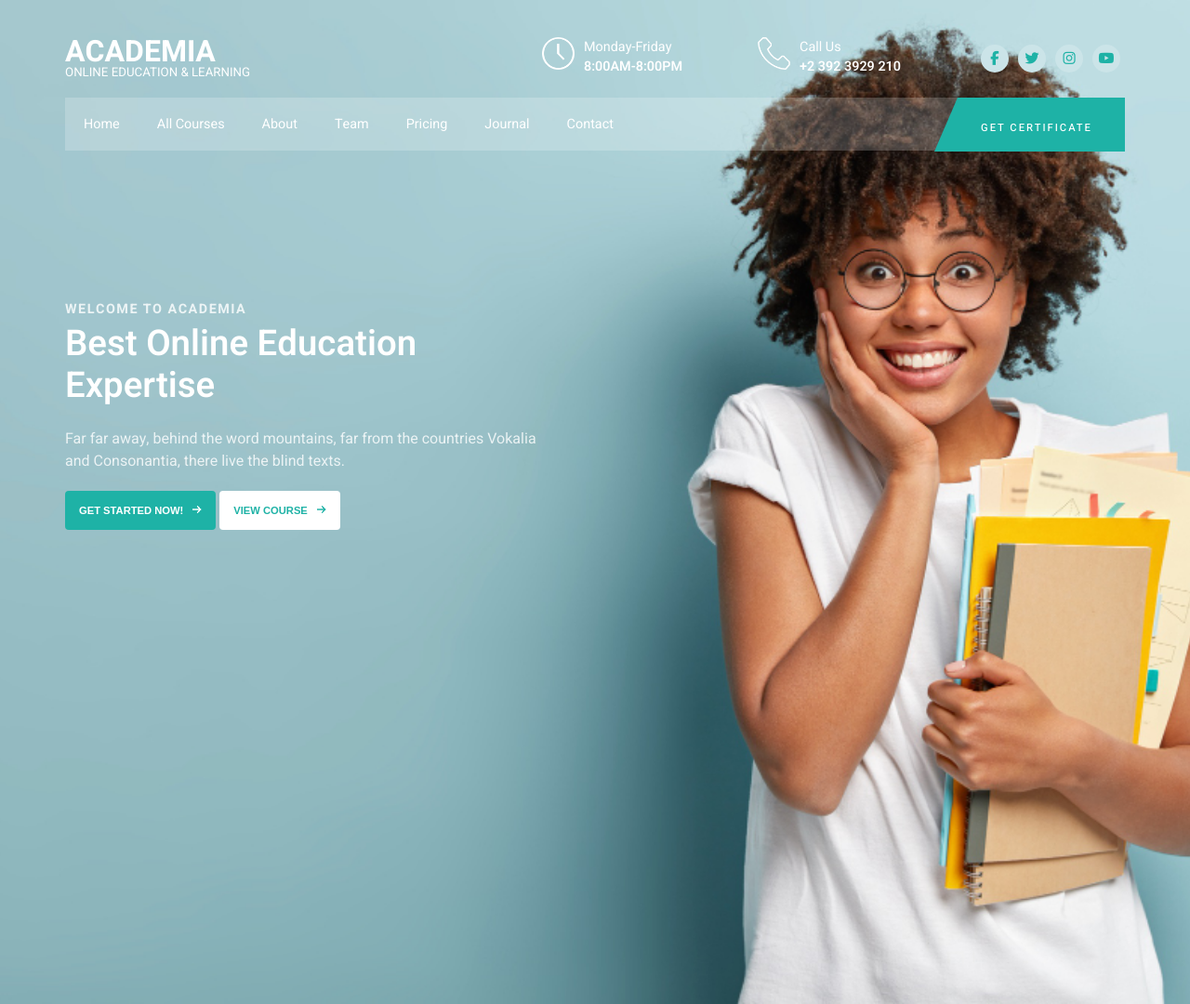
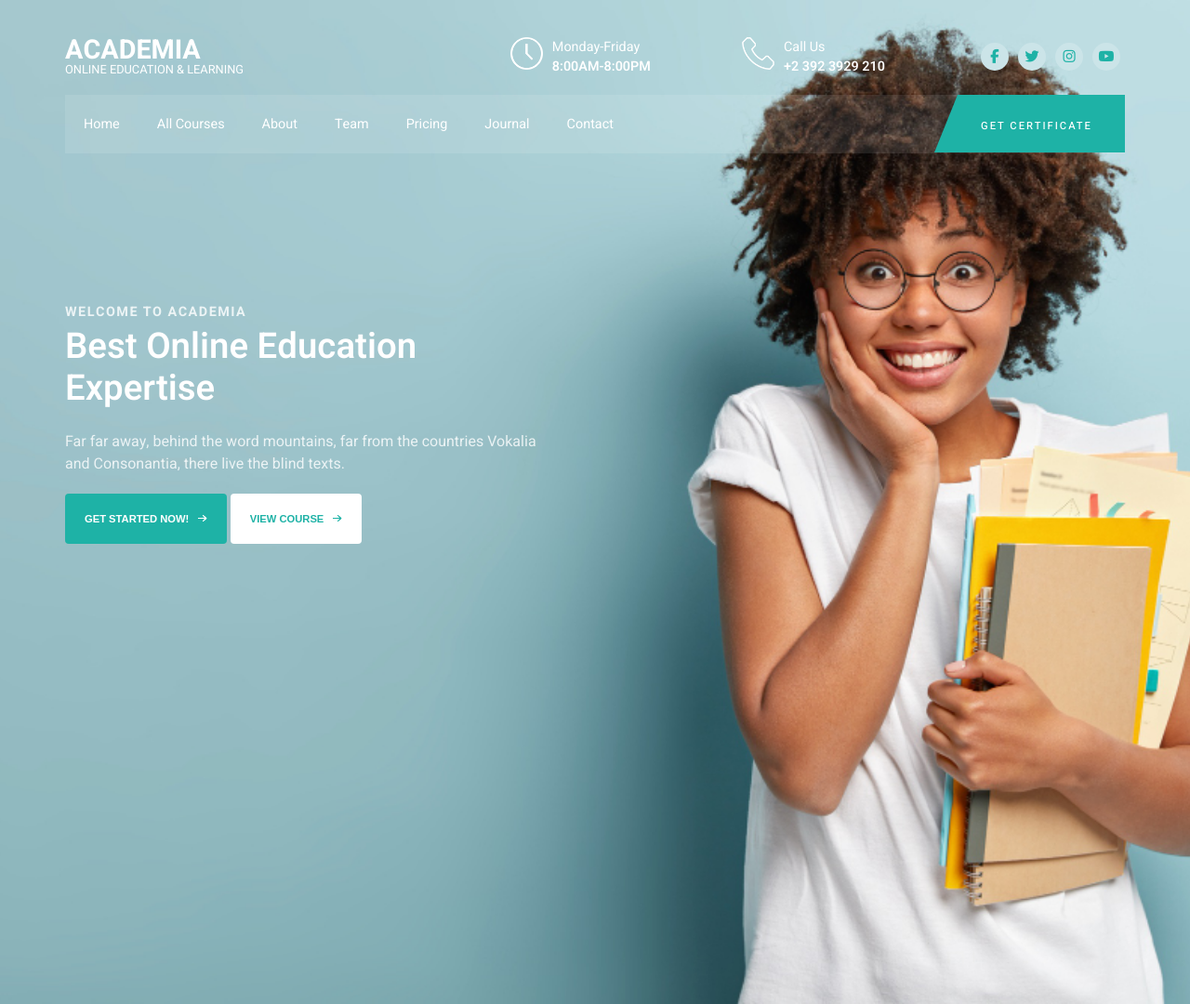
Before and after one commit to ebokes/academia_project, a plain HTML site: page index.html in a window 1280 px wide. Shown: the whole page at 93% size. Drawn offline with Linux system fonts and the light colour scheme.

Commit message:
final commit

```diff
--- a/index.html
+++ b/index.html
@@ -6,7 +6,7 @@
    <meta http-equiv="X-UA-Compatible" content="IE=edge">
    <meta name="viewport" content="width=device-width, initial-scale=1.0">
    <link rel="preconnect" href="https://fonts.gstatic.com">
-   <link href="https://fonts.googleapis.com/css2?family=Heebo:wght@100;200;300;400;500;600;700;800;900&display=swap"
+   <link href="https://fonts.googleapis.com/css2?family=Heebo:wght@400;500;600;700;800&display=swap"
       rel="stylesheet">
    <link rel="stylesheet" href="style.css">
    <script src="https://kit.fontawesome.com/a076d05399.js"></script>
@@ -83,7 +83,7 @@
          <div class="space"></div>
 
          <!-- Body -->
-         <aside>
+         <section>
             <div class="col">
                <h4 class="welcome">welcome to academia</h4>
                <p class="best">Best Online Education Expertise</p>
@@ -99,7 +99,7 @@
                <button class="btn2">view course<span><img class="arrow" src="img/green arrow.png"
                         alt="green-arrow"></span></button>
             </div>
-         </aside>
+         </section>
       </div>
    </div>
 </body>
--- a/style.css
+++ b/style.css
@@ -30,18 +30,19 @@ header{
 .logo-text1{
  margin:0;
  text-transform: uppercase;
- font-size: 2em;
+ font-size: 1.8em;
  font-weight: 700;
 }
 .logo-text2{
  margin:0;
+ font-size: 0.8em;
  text-transform: uppercase;
  font-weight: 400;
 }
 .clock-call-social{
  display:flex;
  justify-content: space-between;
- width:55%;
+ width:58%;
 }
 .date{
  display: flex;
@@ -149,7 +150,7 @@ div img{
 }
 /* Nav bar */
 nav{
- background:rgba(255, 255, 255, 0.2);
+ background:rgba(255, 255, 255, 0.1);
  position: relative;
  display: flex;
  margin: 20px 0 20px 0
@@ -159,7 +160,7 @@ nav ul{
  justify-content: space-between;
  width: 50%;
  list-style: none;
- padding:2px 20px;
+ padding:5px 20px;
 }
 nav ul li{
  font-size: 0.9em;
@@ -174,13 +175,13 @@ nav ul li a:hover{
  right:0;
  height: 0px;
  width: 20px;
- border-bottom: 58px solid #1eb2a6;
+ border-bottom: 62px solid #1eb2a6;
  border-left: 25px solid transparent;
  padding-right: 160px;
 }
 .get{
  padding-left: 10px;
- padding-top: 13px;;
+ padding-top: 14px;
  width: 150px;
  font-weight: 500;
  letter-spacing: 2px;
@@ -219,7 +220,7 @@ nav ul li a:hover{
 button{
  text-transform: uppercase;
  border-radius: 4px;
- padding: 15px;
+ padding: 21px;
  border: none;
  font-weight: 600;
  font-size: 0.7em;
@@ -234,7 +235,7 @@ button{
  color: #1eb2a6;
 }
 .arrow{
- width: 10px;
- height: 10px;
+ width: 9.5px;
+ height: 9.5px;
  padding-left: 10px
 }
```
